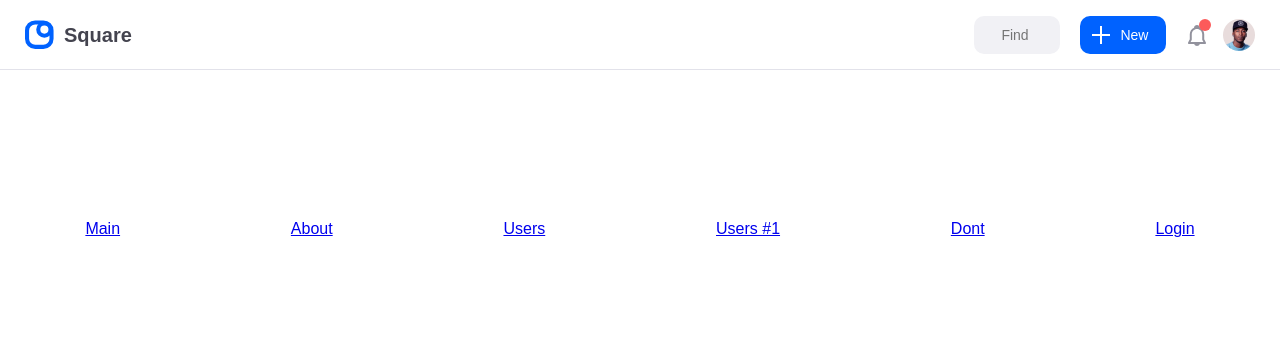
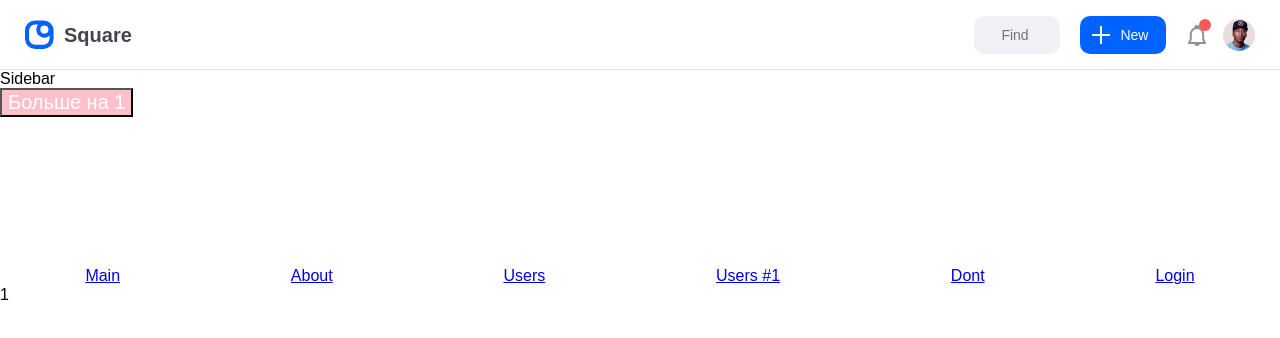
Before and after one commit to heysafronov/square-react-dashboard, a React app: page / in a window 1280 px wide. Shown: the top 338 px of the page. Built offline with nearby package versions, Linux system fonts and the light colour scheme; a web font is replaced by a local one.

Commit message:
Internal task #10

```diff
--- a/src/components/App.tsx
+++ b/src/components/App.tsx
@@ -1,14 +1,12 @@
 import * as React from 'react'
-import Main from 'components/Main'
-import Menu from 'components/Menu'
 import Users from 'components/Users'
 import About from 'components/About'
 import Loader from 'components/Common/Loader'
-import Header from 'components/Common/Header'
 import PrivateRoute from 'components/Common/PrivateRoute'
 import { GlobalStyle } from 'components/Common/GlobalStyle'
 import { HashRouter as Router, Switch, Route } from 'react-router-dom'
 
+const Main = React.lazy(() => import('components/Main'))
 const Login = React.lazy(() => import('components/Login'))
 
 const App = () => {
@@ -17,20 +15,16 @@ const App = () => {
       <Router>
         <Switch>
           <Route exact path='/'>
-            <Header />
-            <Menu />
+            <Main />
           </Route>
           <PrivateRoute path='/about'>
-            <Menu />
-            <Main />
             <About />
           </PrivateRoute>
           <PrivateRoute path='/users'>
-            <Menu />
             <Users />
           </PrivateRoute>
           <PrivateRoute path='/dont'>
-            <Menu />
+            <div>Dont</div>
           </PrivateRoute>
           <Route path='/login'>
             <Login />
--- /dev/null
+++ b/src/components/Common/Sidebar/index.tsx
@@ -0,0 +1,7 @@
+import * as React from 'react'
+
+const Sidebar = () => {
+  return <div>Sidebar</div>
+}
+
+export default Sidebar
--- a/src/components/Main/index.tsx
+++ b/src/components/Main/index.tsx
@@ -1,8 +1,11 @@
 import * as React from 'react'
+import { AppState } from 'store'
 import { AddOne } from 'store/counter/actions'
 import { connect } from 'react-redux'
 import styled from 'styled-components'
-import { AppState } from 'store'
+import Header from 'components/Common/Header'
+import Sidebar from 'components/Common/Sidebar'
+import Menu from 'components/Menu'
 
 const Title = styled.button`
   background-color: pink;
@@ -10,15 +13,18 @@ const Title = styled.button`
   font-size: 20px;
 `
 
-interface MainProps {
+interface IMainProps {
   AddOne: typeof AddOne
   add: number
 }
 
-const Main: React.FC<MainProps> = props => {
+const Main: React.FC<IMainProps> = props => {
   return (
     <>
+      <Header />
+      <Sidebar />
       <Title onClick={props.AddOne}>Больше на 1</Title>
+      <Menu />
       <span>{props.add}</span>
     </>
   )
```
